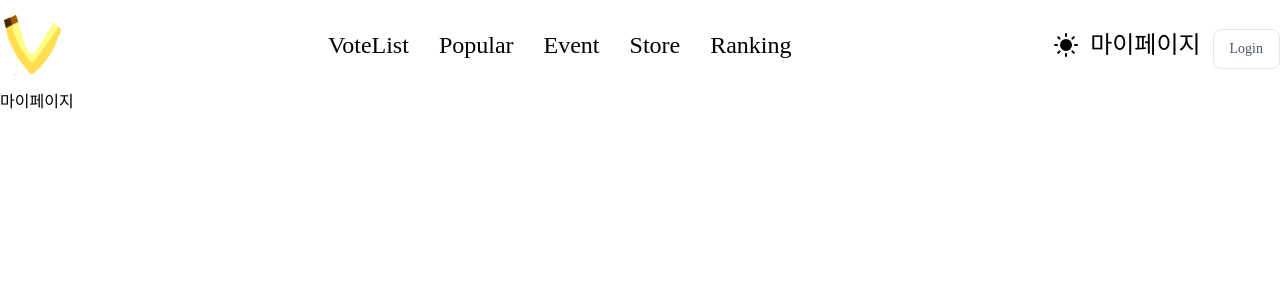
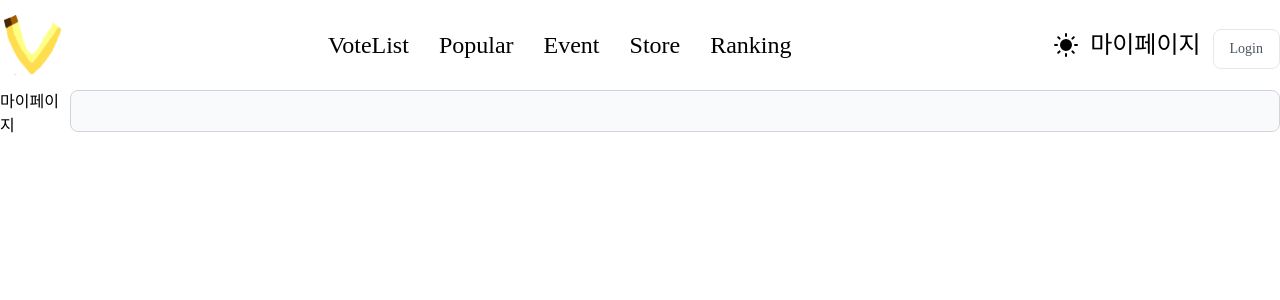
Before and after one commit to Cocktail-Masters/Banana-Vote-FE, a Next.js app: page /en/mypage in a window 1280 px wide. Shown: the top 300 px of the page. Built offline with nearby package versions, Linux system fonts and the light colour scheme.

Commit message:
feat: jwt 디코드 해서 유저 정보 얻어옴

```diff
--- a/package.json
+++ b/package.json
@@ -25,6 +25,7 @@
     "framer-motion": "^10.8.5",
     "humps": "^2.0.1",
     "immer": "^10.0.1",
+    "jwt-decode": "^3.1.2",
     "lodash": "^4.17.21",
     "matter-js": "^0.19.0",
     "nanoid": "^4.0.1",
--- a/src/app/[lng]/mypage/page.tsx
+++ b/src/app/[lng]/mypage/page.tsx
@@ -1,15 +1,17 @@
-import FeedListArea from '@/components/feed/FeedListArea';
-import RankingListArea from '@/components/home/RankingListArea';
-import RecommendArea from '@/components/home/RecommendArea';
-import TagListArea from '@/components/home/TagListArea';
-import { Suspense } from 'react';
-import Loading from '@/components/Loading';
+import FeedListArea from "@/components/feed/FeedListArea";
+import RankingListArea from "@/components/home/RankingListArea";
+import RecommendArea from "@/components/home/RecommendArea";
+import TagListArea from "@/components/home/TagListArea";
+import { Suspense } from "react";
+import Loading from "@/components/Loading";
+import InputNickname from "@/components/user/InputNickname";
 
 const Home = () => {
   return (
     <>
-      <div className='flex items-start justify-center xl:justify-between'>
+      <div className="flex items-start justify-center xl:justify-between">
         마이페이지
+        <InputNickname />
       </div>
     </>
   );
--- a/src/app/[lng]/oauth2/redirect/[token]/page.tsx
+++ b/src/app/[lng]/oauth2/redirect/[token]/page.tsx
@@ -6,17 +6,26 @@
 import { useParams, useRouter } from "next/navigation";
 
 import { useEffect, useState } from "react";
+import jwt_decode from "jwt-decode";
+
+type jwtToken = {
+  id: number;
+  email: string;
+  role: string;
+  exp: number;
+};
 
 const Token = () => {
   const params = useParams();
-
+  const token = params.token;
+  const decoded: jwtToken = jwt_decode(token);
   useEffect(() => {
     localStorage.clear();
     localStorage.setItem("token", params.token);
   }, []);
 
   if (params.token !== undefined) {
-    return <SignIn token={params.token} />;
+    return <SignIn token={params.token} userId={decoded.id} />;
   } else {
     return (
       <div className="flex h-full w-full items-center justify-center">
--- a/src/components/user/InputNickname.tsx
+++ b/src/components/user/InputNickname.tsx
@@ -1,2 +1,11 @@
-const InputNickname = () => {};
+const InputNickname = () => {
+  return (
+    <input
+      type="password"
+      id="password"
+      className="block w-full rounded-lg border border-gray-300 bg-gray-50 p-2.5 text-sm text-gray-900 focus:border-blue-500 focus:ring-blue-500 dark:border-gray-600 dark:bg-gray-700 dark:text-white dark:placeholder-gray-400 dark:focus:border-blue-500 dark:focus:ring-blue-500"
+      required
+    ></input>
+  );
+};
 export default InputNickname;
--- a/src/components/user/SignIn.tsx
+++ b/src/components/user/SignIn.tsx
@@ -5,16 +5,16 @@
 import { useEffect } from "react";
 import Loading from "@/components/Loading";
 
-const SignIn = ({ token }: { token: string }) => {
+const SignIn = ({ token, userId }: { token: string; userId: number }) => {
   const router = useRouter();
   const store = useMainStore((state) => state);
-  const { data } = useUserInfoFetch({ userId: 1 });
+  const { data } = useUserInfoFetch({ userId });
 
   useEffect(() => {
     if (data !== undefined) {
       const fetchUserData = data.data;
       const userInfo = {
-        id: 1,
+        id: userId,
         nickname: fetchUserData.nickname,
         age: fetchUserData.age,
         gender: fetchUserData.gender ? fetchUserData.gender : "",
@@ -27,8 +27,7 @@
         refreshToken: "",
       };
       store.setIsLogin(true);
-        store.setUserInfo(userInfo);
-
+      store.setUserInfo(userInfo);
     }
   }, [data]);
 
```
Also changed, not shown: 1 other file (tests, documents, lock files or other folders).
